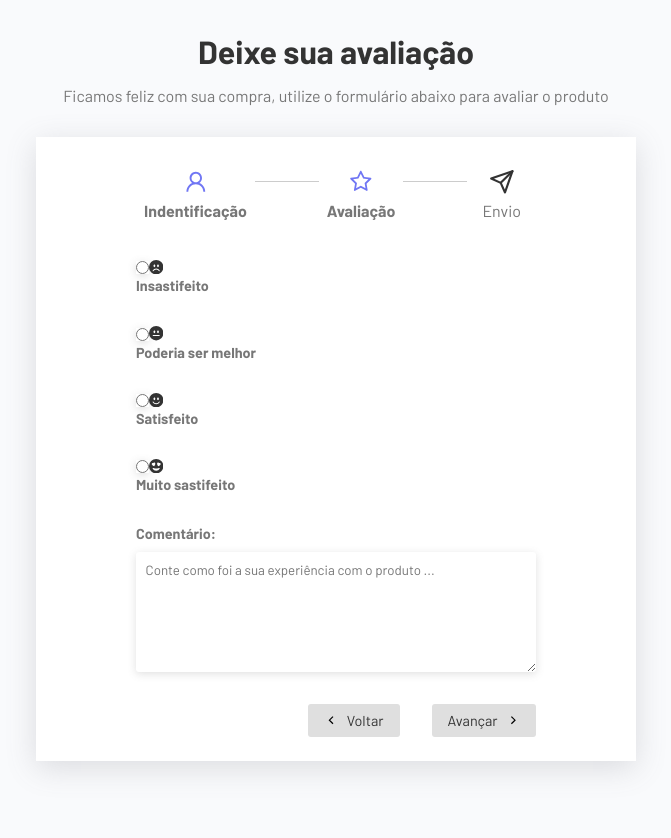
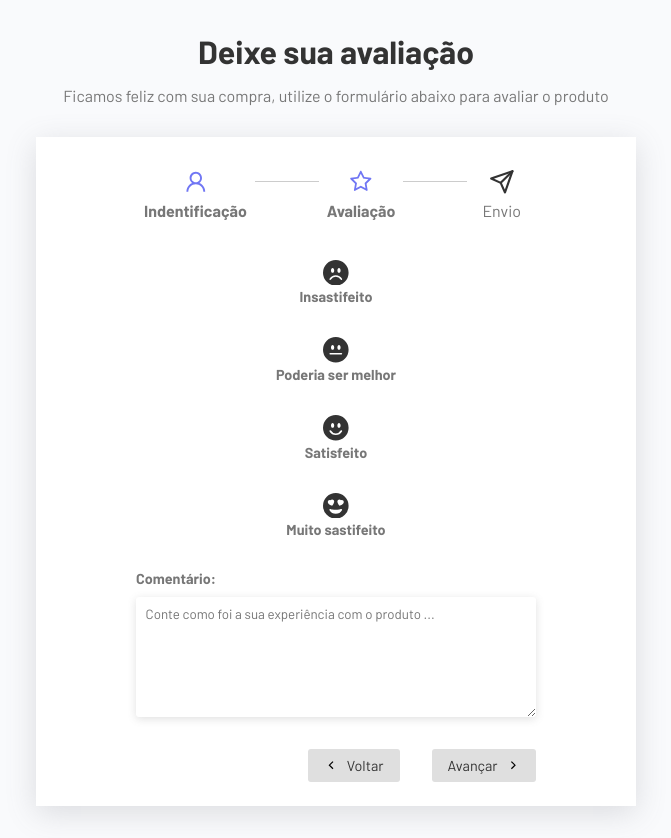
Before and after one commit to veih/formulariaDeAvaliacao, a React (Vite) app: page / in a window 1280 px wide. Both pictures are taken after typing "Sample", "name@example.com" into the empty fields and a click on the button "Avançar". Shown: the whole page, without its empty margins (304-975 px from the left). Before the commit the page ends 800 px from the top, so only its background shows below. Built offline with nearby package versions, Linux system fonts and the light colour scheme.

Commit message:
configurando o css do formulário

```diff
--- a/src/components/ReviewForm.css
+++ b/src/components/ReviewForm.css
@@ -1,7 +1,30 @@
 .form-control.score-container {
+
+    flex-direction: row;
     justify-content: center;
+    gap: .2rem;
 }
 
-.form-control svg {
-    gap: 2rem;
+.score-container svg {
+    font-size: 1.6rem;
+    cursor: pointer;
+    transition: 0.3s;
 }
+
+.score-container:hover {
+    fill: #7076f4;
+}
+
+.score-container input:checked ~ svg {
+    fill: #7076f4;
+}
+
+.radio-container {
+    text-align: center;
+    position: relative;
+}
+
+.radio-container input {
+    opacity: 0;
+    position: absolute;
+}
```
